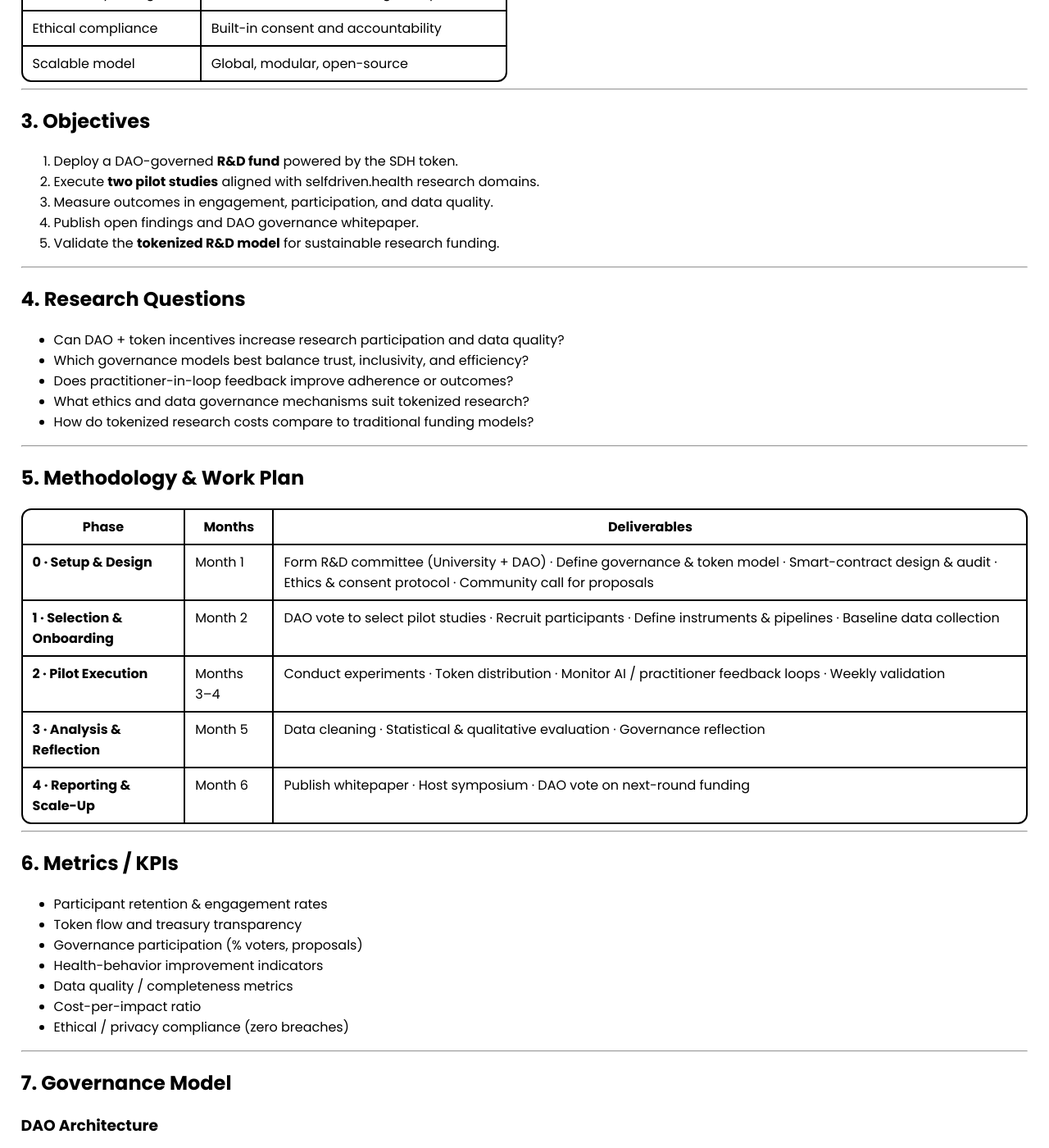
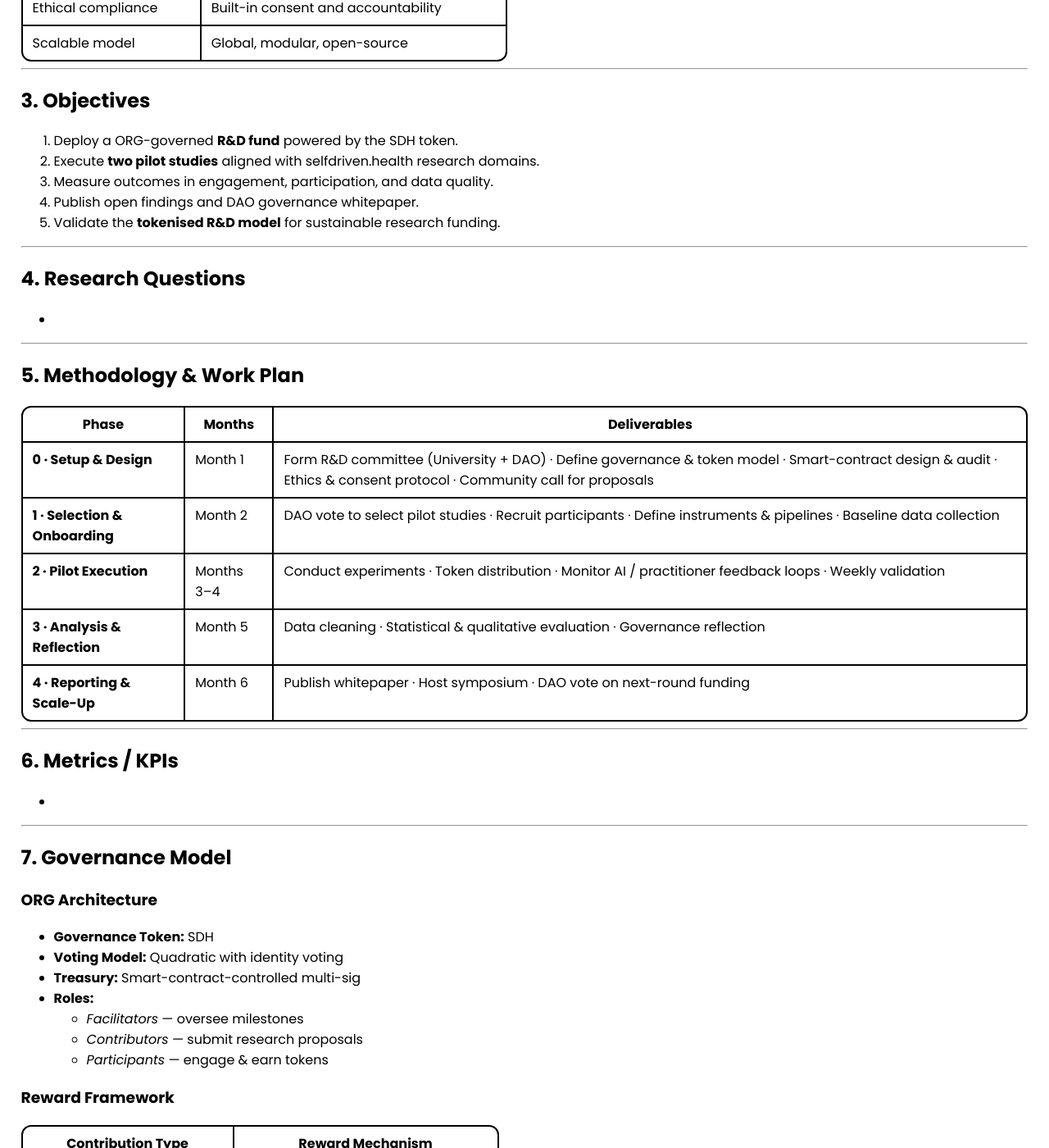
Before and after one commit to selfdriven-foundation/selfdriven-health, a Jekyll site: the page built from docs/pages/research-org.md, in a window 1280 px wide and 1400 px high, scrolled down 1143 px. Shown: the whole window at 82% size. Built offline with Jekyll 4.4.1, drawn with Linux system fonts in a browser that asks for light colours; some of the changed text lies outside the part shown.

Commit message:
research-org

```diff
--- a/docs/pages/research-communitisation.md
+++ b/docs/pages/research-org.md
@@ -12,20 +12,20 @@
   - Research
   - University Collaboration
 status: "Draft for DAO Review"
+permalink: /research-org/
 ---
 
-# selfdriven Healthcare Research Incubator
-*A collaborative 6-month pilot between selfdriven.community DAO and selfdriven.university*
+# selfdriven Healthcare Research Org
+*A collaborative organisation - supported by the selfdriven Foundation and selfdriven.university*
 
 ---
 
 ## 1. Overview
 
-**Duration:** 6 Months
-**Partners:** [selfdriven.community](https://www.selfdriven.community) × [selfdriven.university](https://www.selfdriven.university)
+**Partners:** [selfdriven.foundation](https://www.selfdriven.foundation) × [selfdriven.university](https://www.selfdriven.university)
 **Token / Incentive Layer:** SDH Token (Self-Driven Health)
-**Budget Estimate:** ~AUD 210 000
-**Type:** R&D · Proof-of-Concept · Collaborative Research
+**Budget Estimate:** ~USD 100 000
+**Type:** Collaborative Research
 
 ---
 
@@ -48,9 +48,9 @@
 
 ---
 
-### 2.2 Why DAO + Token
+### 2.2 Why ORG + Token
 
-A **Decentralised Autonomous Organization (DAO)** enables transparent, community-governed research.
+A selfdriven ORG enables transparent, community-governed research.
 The **SDH token** aligns incentives by rewarding participation, governance, and data contribution.
 
 | **Feature** | **Value** |
@@ -65,21 +65,17 @@
 
 ## 3. Objectives
 
-1. Deploy a DAO-governed **R&D fund** powered by the SDH token.
+1. Deploy a ORG-governed **R&D fund** powered by the SDH token.
 2. Execute **two pilot studies** aligned with selfdriven.health research domains.
 3. Measure outcomes in engagement, participation, and data quality.
 4. Publish open findings and DAO governance whitepaper.
-5. Validate the **tokenized R&D model** for sustainable research funding.
+5. Validate the **tokenised R&D model** for sustainable research funding.
 
 ---
 
 ## 4. Research Questions
 
-- Can DAO + token incentives increase research participation and data quality?
-- Which governance models best balance trust, inclusivity, and efficiency?
-- Does practitioner-in-loop feedback improve adherence or outcomes?
-- What ethics and data governance mechanisms suit tokenized research?
-- How do tokenized research costs compare to traditional funding models?
+-
 
 ---
 
@@ -97,25 +93,19 @@
 
 ## 6. Metrics / KPIs
 
-- Participant retention & engagement rates
-- Token flow and treasury transparency
-- Governance participation (% voters, proposals)
-- Health-behavior improvement indicators
-- Data quality / completeness metrics
-- Cost-per-impact ratio
-- Ethical / privacy compliance (zero breaches)
+-
 
 ---
 
 ## 7. Governance Model
 
-### DAO Architecture
+### ORG Architecture
 
-- **Governance Token:** SDH (integrated with SDF / SDX ecosystem)
-- **Voting Model:** Quadratic / delegated voting
+- **Governance Token:** SDH
+- **Voting Model:** Quadratic with identity voting
 - **Treasury:** Smart-contract-controlled multi-sig
 - **Roles:**
-  - *Stewards* — oversee milestones
+  - *Facilitators* — oversee milestones
   - *Contributors* — submit research proposals
   - *Participants* — engage & earn tokens
 
```
Also changed, not shown: other parts of docs/pages/research-org.md (+13 -13 lines), docs/index.md (+1 -1 lines), docs/pages/research.md (+2 -2 lines).
